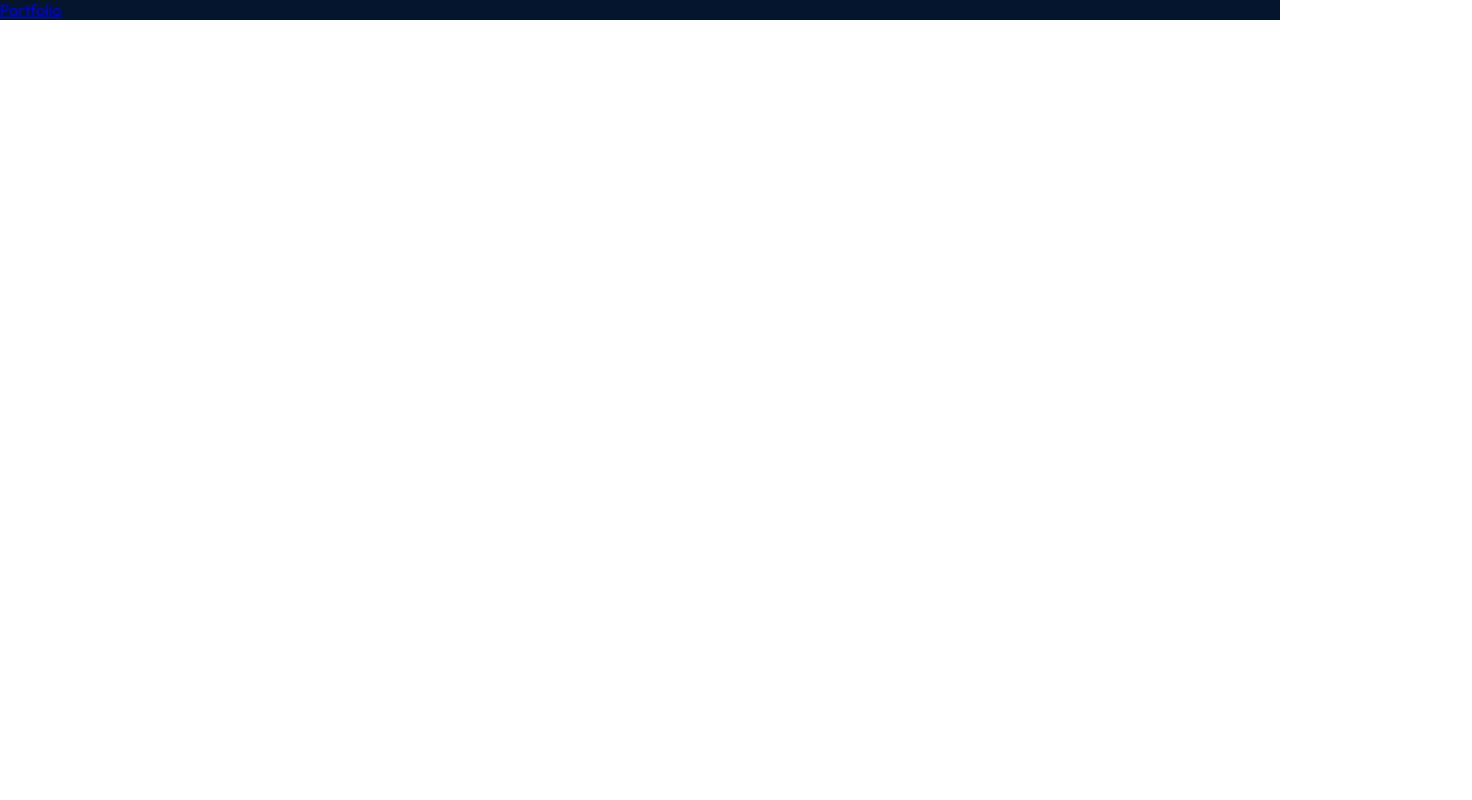
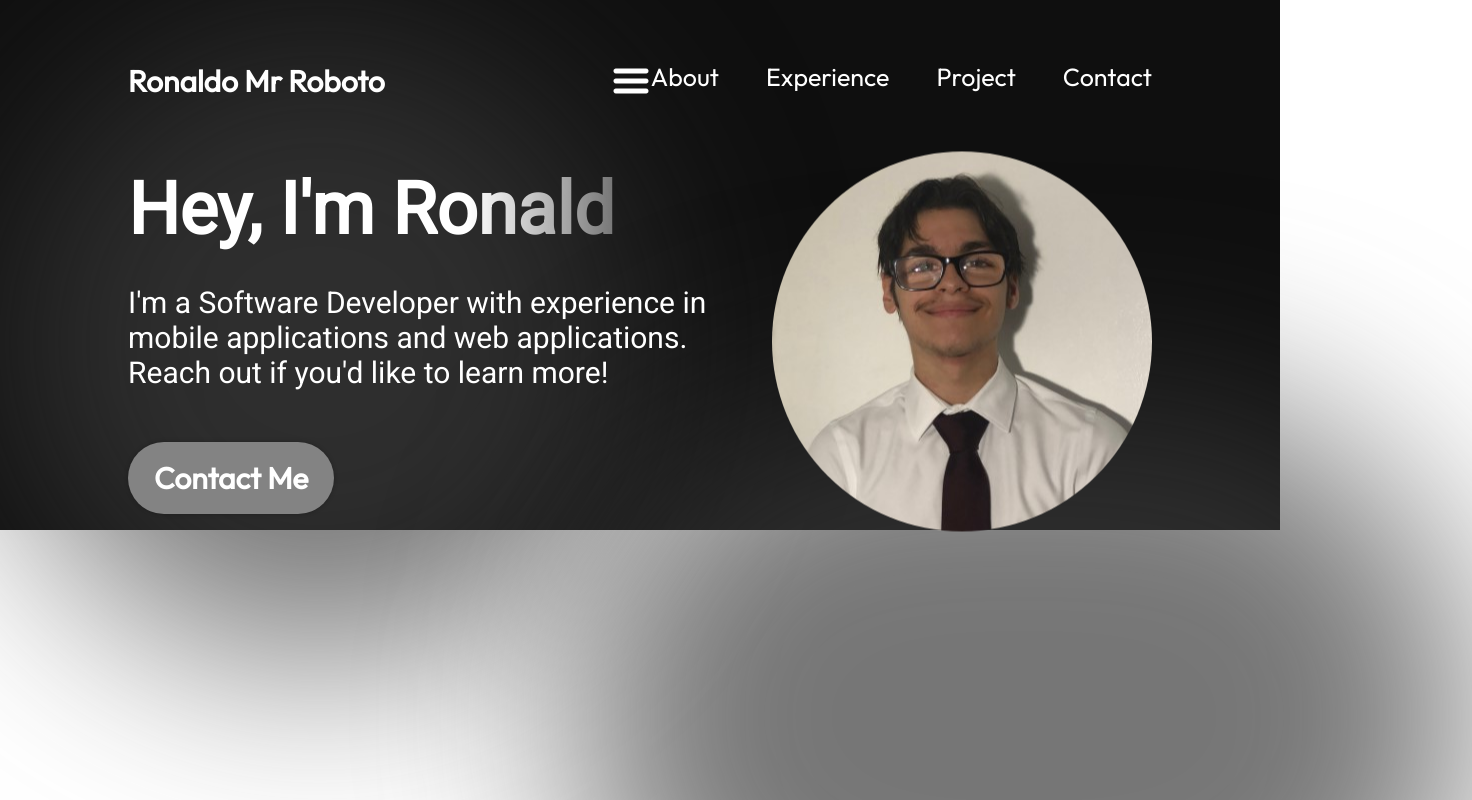
Before and after one commit to rferna214/portfolio, a React (Vite) app: page / in a window 1280 px wide. Shown: the top 800 px of the page, 1472 px wide, since content can reach past the window. Built offline with nearby package versions, Linux system fonts and the light colour scheme.

Commit message:
Finished Image animation

```diff
--- a/src/App.jsx
+++ b/src/App.jsx
@@ -1,5 +1,6 @@
 
 import styles from "./App.module.css";
+import { Hero } from "./components/Hero/Hero";
 import { Navbar } from "./components/Navbar/Navbar";
 
 function App() {
@@ -8,6 +9,7 @@ function App() {
   return (
     <div className={styles.App}>
       <Navbar/>
+      <Hero/>
     </div>
   )
 }
--- a/src/App.module.css
+++ b/src/App.module.css
@@ -6,5 +6,4 @@
     width: 100%;
     height: 100%;
 
-    color: white;
 }
--- /dev/null
+++ b/src/components/Hero/Hero.jsx
@@ -0,0 +1,21 @@
+import React from 'react';
+import { getImageUrl } from '../../utils';
+import styles from "./Hero.module.css";
+
+
+export const Hero = () => {
+
+    return (
+       <section className={styles.container}>
+        <div className={styles.content}>
+            <h1 className={styles.title}>
+                Hey, I'm Ronald</h1>
+                <p className={styles.description}>I'm a Software Developer with experience in mobile applications and web applications. Reach out if you'd like to learn more!</p>
+                <a href ="mailto:rferna214@gmail.com" className={styles.contactBtn}> Contact Me</a>
+        </div>
+        <img src={getImageUrl("hero/image1.png")} alt=" Image of me" className={styles.heroImg}/>
+        <div className={styles.topBlur}/>
+        <div className={styles.bottomBlur}/>
+       </section>
+    );
+};
--- /dev/null
+++ b/src/components/Hero/Hero.module.css
@@ -0,0 +1,106 @@
+@import "../../vars.css";
+
+.container {
+
+    position: relative;
+    display: flex;
+    align-items: center;
+    justify-content: space-between;
+    margin-top: 49px;
+    z-index: 1;
+    margin-left: 10%;
+    margin-right: 10%;
+}
+.content{
+    display: flex;
+    flex-direction: column;
+    align-items: flex-start;
+    color: var(--color-text);
+    z-index: 1;
+}
+
+.title{
+    font-size: 72px;
+    font-weight: 900;
+    margin-bottom: 33px;
+    font-family: var(--font-roboto);
+    background: linear-gradient(90deg, rgba(255, 255, 255, 1)70%, rgba(255,255,255,0) 120%);
+    -webkit-text-fill-color: transparent;
+    -webkit-background-clip: text;
+}
+
+.description{
+    font-size: 30px;
+    font-family: var(--font-roboto);
+    margin-bottom: 52px;
+}
+
+.contactBtn{
+    text-decoration: none;
+    background-color: var(--color-primary);
+    color: var(--color-text);
+    border-radius: 100px;
+    font-size: 30px;
+    font-weight: 600;
+    padding: 17px 26px;
+    box-shadow: 0 0 4px 0 rgba(0, 0, 0, 0.25);
+}
+.heroImg{
+    width: 50%;
+    z-index: 1;
+
+    animation-name: floating;
+    animation-duration: 3s;
+    animation-iteration-count: infinite;
+    animation-timing-function: ease-in-out;
+}
+
+@keyframes floating {
+    0%{
+        transform: translate(0, 0px);
+    }
+    50%{
+        transform: translate(0, 10px);
+    }
+    100%{
+        transform: translate(0, -0px);
+    }
+
+}
+
+.topBlur{
+    position: absolute;
+    width: 50vw;
+    height: 50vw;
+    min-width: 350px;
+    min-height: 350px;
+    top: -128px;
+    left: -10vw;
+    border-radius: 764px;
+    background: rgba(61, 61, 61, 0.7);
+    filter: blur(100px);
+    z-index: 0;
+}
+.bottomBlur{
+    position: absolute;
+    width: 70vw;
+    height: 50vw;
+    min-width: 250px;
+    min-height: 350px;
+    top: 246px;
+    right: -25vw;
+    border-radius: 764px;
+    background: rgba(61, 61, 61, 0.7);
+    filter: blur(100px);
+    z-index: 0;
+}
+
+@media screen and (max-width: 830px) {
+    .container{
+        flex-direction: column-reverse;
+    }
+    .content{
+        align-items: center;
+    }
+
+}
--- a/src/components/Navbar/Navbar.jsx
+++ b/src/components/Navbar/Navbar.jsx
@@ -1,10 +1,39 @@
-import React from 'react';
+import React, { useState } from 'react';
+import styles from "./Navbar.module.css";
+import { getImageUrl } from "../../utils";
+
+
 
 export const Navbar = () => {
+    const [menuOpen, setMenuOpen] = useState(false);
+
     return (
         //Heading of main page
-    <nav>
-        <a href="/">Portfolio</a>
-    </nav>
+        <nav className={styles.navbar}>
+            <a className={styles.title} href="/">Ronaldo Mr Roboto</a>
+            <div className={styles.menu}>
+                <img className={styles.menuBtn}
+                    src={
+                        menuOpen
+                        ? getImageUrl("nav/closeIcon.png")
+                        : getImageUrl("nav/menuIcon.png")
+                }
+                    alt="menu-button" onClick={()=> setMenuOpen(!menuOpen)}/>
+                <ul className={`${styles.menuItems} ${menuOpen && styles.menuOpen}`} onClick={()=> setMenuOpen(false)}>
+                    <li>
+                        <a href="#about">About</a>
+                    </li>
+                    <li>
+                        <a href="#experience">Experience</a>
+                    </li>
+                    <li>
+                        <a href="#projects">Project</a>
+                    </li>
+                    <li>
+                        <a href="#contact">Contact</a>
+                    </li>
+                </ul>
+            </div>
+        </nav>
     );
 };
--- a/src/components/Navbar/Navbar.module.css
+++ b/src/components/Navbar/Navbar.module.css
@@ -0,0 +1,75 @@
+@import "../../vars.css";
+
+.navbar {
+    position: relative;
+    display: flex;
+    align-items: center;
+    justify-content: space-between;
+    padding-top: 61px;
+    z-index: 2;
+    margin: 0 10%;
+}
+
+.title {
+    font-size: 30px;
+    font-weight: 600;
+    text-decoration: none;
+    color: var(--color-text);
+}
+
+.menu {
+    display: flex;
+}
+
+.menuItems {
+    display: flex;
+    gap: 47px;
+    list-style: none;
+}
+
+.menuItems a {
+    font-size: 25px;
+    color: var(--color-text);
+    text-decoration: none;
+}
+
+@media screen and (max-width: 830px) {
+    .navbar{
+        flex-direction: column;
+        align-items: flex-start;
+    }
+    .menu{
+        position: absolute;
+        right: 0;
+        margin-right: 10%;
+        flex-direction: column;
+        align-items: flex-end;
+        gap: 11px;
+        z-index: 3;
+    }
+
+    .menuBtn{
+        display: block;
+        cursor: pointer;
+    }
+
+    .menuItems{
+        display: none;
+        flex-direction: column;
+        align-items: center;
+        gap: 13px;
+        border-radius: 10px;
+        background: rgb(39, 39, 39);
+        background: linear-gradient(0deg,
+        rgba(29, 29, 29, 0.2) 0%,
+        rgb(39, 39, 39) 100%
+         );
+         padding: 24px 33px;
+         box-shadow: 0 0 4px 0 rgba(0, 0, 0, 0.25);
+    }
+
+    .menuOpen{
+        display: flex;
+        z-index: 1;
+    }
+}
--- a/src/utils.js
+++ b/src/utils.js
@@ -1,3 +1,3 @@
-export const getImageURl = (path) => {
-    return new URL(`assets/${path}`, import.meta.url).href;
+export const getImageUrl = (path) => {
+    return new URL(`/assets/${path}`, import.meta.url).href;
 }
--- a/src/vars.css
+++ b/src/vars.css
@@ -1,9 +1,9 @@
 :root {
     --color-text: #fff;
-    --color-primary: #576cbc;
-    --color-secondary: #19376d;
-    --color-dark: #0b2447;
-    --color-bg: #04152d;
+    --color-primary: #838383;
+    --color-secondary: #6d788f;
+    --color-dark: #f1f4fa;
+    --color-bg: #0f0f0f;
 
-    --font-robot: "Roboto";
+    --font-roboto: "Roboto";
 }
```
Also changed, not shown: assets/hero/image1.png (added), src/components/About/About.jsx (added), src/components/About/About.module.jsx (added).
